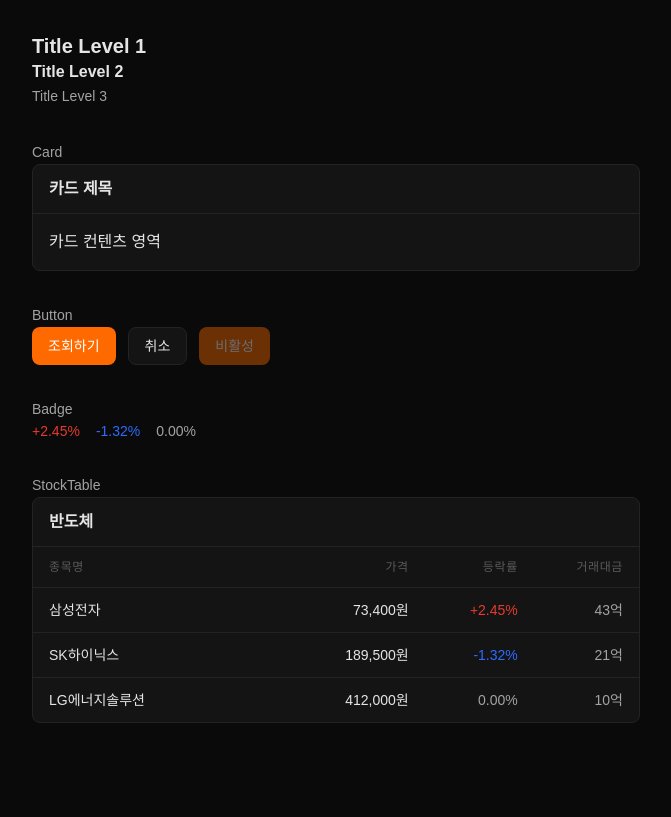
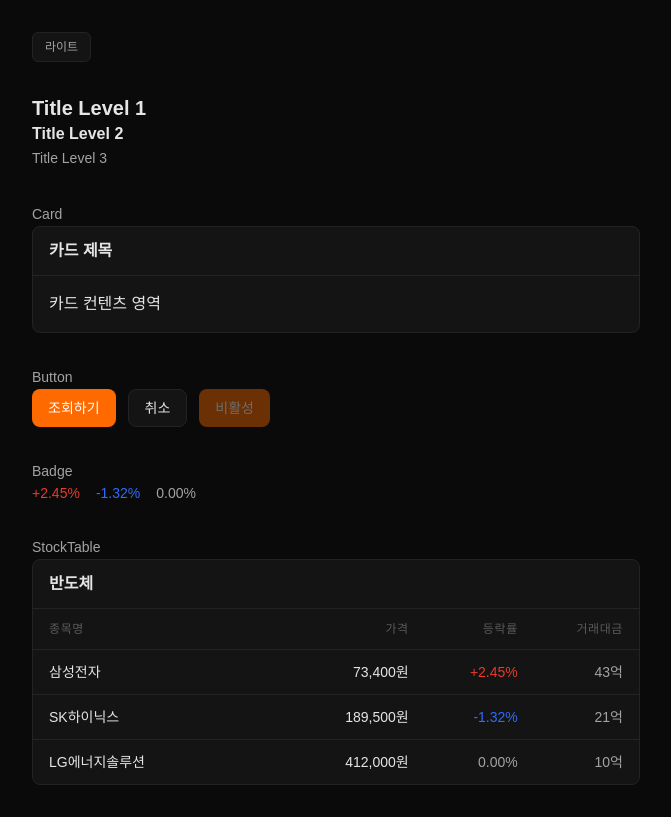
Before and after one commit to ghddygks45/rion, a Next.js app: page / in a window 1280 px wide. Shown: the whole page, without its empty margins (0-671 px from the left). Built offline with nearby package versions, Linux system fonts and the light colour scheme; a web font is replaced by a local one.

Commit message:
feat: 다크/라이트 테마 시스템 구축 및 FOUC 수정

```diff
--- a/app/globals.css
+++ b/app/globals.css
@@ -1,22 +1,43 @@
 @import "tailwindcss";
 
+/* 라이트모드 (기본) */
+:root {
+  --bg: #F4F4F5;
+  --surface: #FFFFFF;
+  --border: #E4E4E7;
+  --text: #18181B;
+  --text-secondary: #71717A;
+  --text-disabled: #A1A1AA;
+}
+
+/* 다크모드 */
+.dark {
+  --bg: #0A0A0A;
+  --surface: #141414;
+  --border: #232323;
+  --text: #E5E5E5;
+  --text-secondary: #A3A3A3;
+  --text-disabled: #5A5A5A;
+}
+
 @theme {
-  --color-bg: #0A0A0A;
-  --color-surface: #141414;
-  --color-border: #232323;
+  --color-bg: var(--bg);
+  --color-surface: var(--surface);
+  --color-border: var(--border);
   --color-primary: #D4A017;
   --color-primary-hover: #E5B93C;
   --color-up: #E63B2E;
   --color-down: #2F6BFF;
   --color-accent: #FF6A00;
-  --color-text: #E5E5E5;
-  --color-text-secondary: #A3A3A3;
-  --color-text-disabled: #5A5A5A;
+  --color-text: var(--text);
+  --color-text-secondary: var(--text-secondary);
+  --color-text-disabled: var(--text-disabled);
   --font-sans: var(--font-pretendard), sans-serif;
 }
 
 body {
-  background-color: #0A0A0A;
-  color: #E5E5E5;
+  background-color: var(--bg);
+  color: var(--text);
   font-family: var(--font-pretendard), sans-serif;
+  transition: background-color 0.3s ease, color 0.3s ease;
 }
--- a/app/layout.tsx
+++ b/app/layout.tsx
@@ -2,6 +2,7 @@ import type { Metadata } from "next";
 import localFont from "next/font/local";
 import "./globals.css";
 import { Providers } from "@/lib/query-client";
+import { ThemeProvider } from "@/lib/theme";
 
 const pretendard = localFont({
   src: "../node_modules/pretendard/dist/web/static/woff2/Pretendard-Regular.woff2",
@@ -24,8 +25,15 @@ export default function RootLayout({
       className={`${pretendard.variable} h-full antialiased`}
       suppressHydrationWarning
     >
+      <head>
+        <script dangerouslySetInnerHTML={{
+          __html: `(function(){var t=localStorage.getItem('theme')||'dark';if(t==='dark')document.documentElement.classList.add('dark');})()`
+        }} />
+      </head>
       <body className="min-h-full flex flex-col">
-        <Providers>{children}</Providers>
+        <Providers>
+          <ThemeProvider>{children}</ThemeProvider>
+        </Providers>
       </body>
     </html>
   );
--- a/app/page.tsx
+++ b/app/page.tsx
@@ -3,6 +3,7 @@ import Button from "@/components/ui/Button";
 import Badge from "@/components/ui/Badge";
 import Title from "@/components/ui/Title";
 import StockTable, { StockRow } from "@/components/ui/StockTable";
+import ThemeToggle from "@/components/ui/ThemeToggle";
 
 const mockStocks: StockRow[] = [
   {
@@ -31,6 +32,7 @@ const mockStocks: StockRow[] = [
 export default function Home() {
   return (
     <div className="p-8 space-y-8 max-w-2xl">
+      <ThemeToggle />
       <div className="space-y-4">
         <Title level={1}>Title Level 1</Title>
         <br />
--- /dev/null
+++ b/components/ui/ThemeToggle.tsx
@@ -0,0 +1,16 @@
+'use client'
+
+import { useTheme } from '@/lib/theme'
+
+export default function ThemeToggle() {
+  const { theme, toggleTheme } = useTheme()
+
+  return (
+    <button
+      onClick={toggleTheme}
+      className="px-3 py-1.5 text-xs font-medium rounded-md border border-border bg-surface text-text-secondary cursor-pointer hover:text-text"
+    >
+      {theme === 'dark' ? '라이트' : '다크'}
+    </button>
+  )
+}
--- /dev/null
+++ b/lib/theme.tsx
@@ -0,0 +1,45 @@
+'use client'
+
+import { createContext, useContext, useEffect, useState } from 'react'
+
+type Theme = 'dark' | 'light'
+
+type ThemeContextType = {
+  theme: Theme
+  toggleTheme: () => void
+}
+
+const ThemeContext = createContext<ThemeContextType | null>(null)
+
+export function ThemeProvider({ children }: { children: React.ReactNode }) {
+  const [theme, setTheme] = useState<Theme>('dark')
+
+  useEffect(() => {
+    const stored = localStorage.getItem('theme') as Theme | null
+    if (stored) {
+      setTheme(stored)
+      document.documentElement.classList.toggle('dark', stored === 'dark')
+    } else {
+      document.documentElement.classList.add('dark')
+    }
+  }, [])
+
+  const toggleTheme = () => {
+    const next = theme === 'dark' ? 'light' : 'dark'
+    setTheme(next)
+    localStorage.setItem('theme', next)
+    document.documentElement.classList.toggle('dark', next === 'dark')
+  }
+
+  return (
+    <ThemeContext.Provider value={{ theme, toggleTheme }}>
+      {children}
+    </ThemeContext.Provider>
+  )
+}
+
+export function useTheme() {
+  const ctx = useContext(ThemeContext)
+  if (!ctx) throw new Error('useTheme must be used within ThemeProvider')
+  return ctx
+}
```
Also changed, not shown: 3 other files (tests, documents, lock files or other folders).
